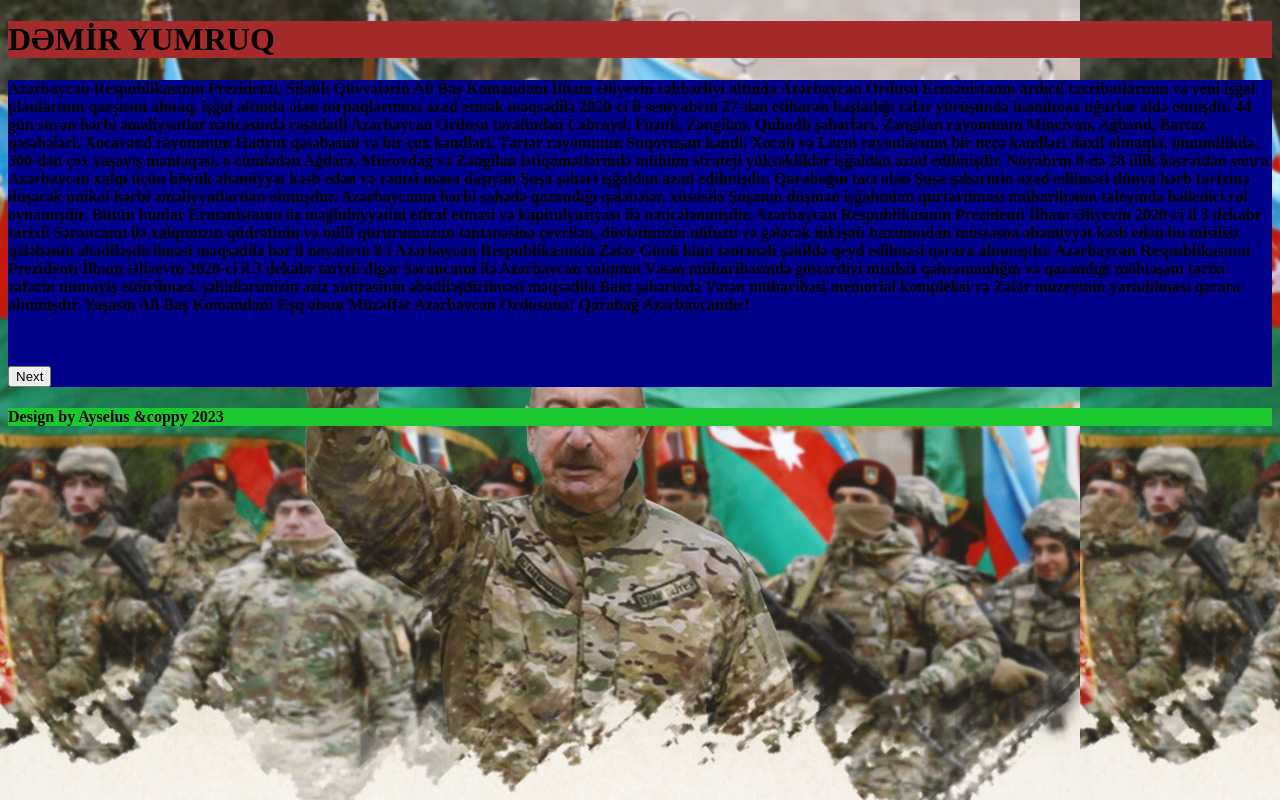
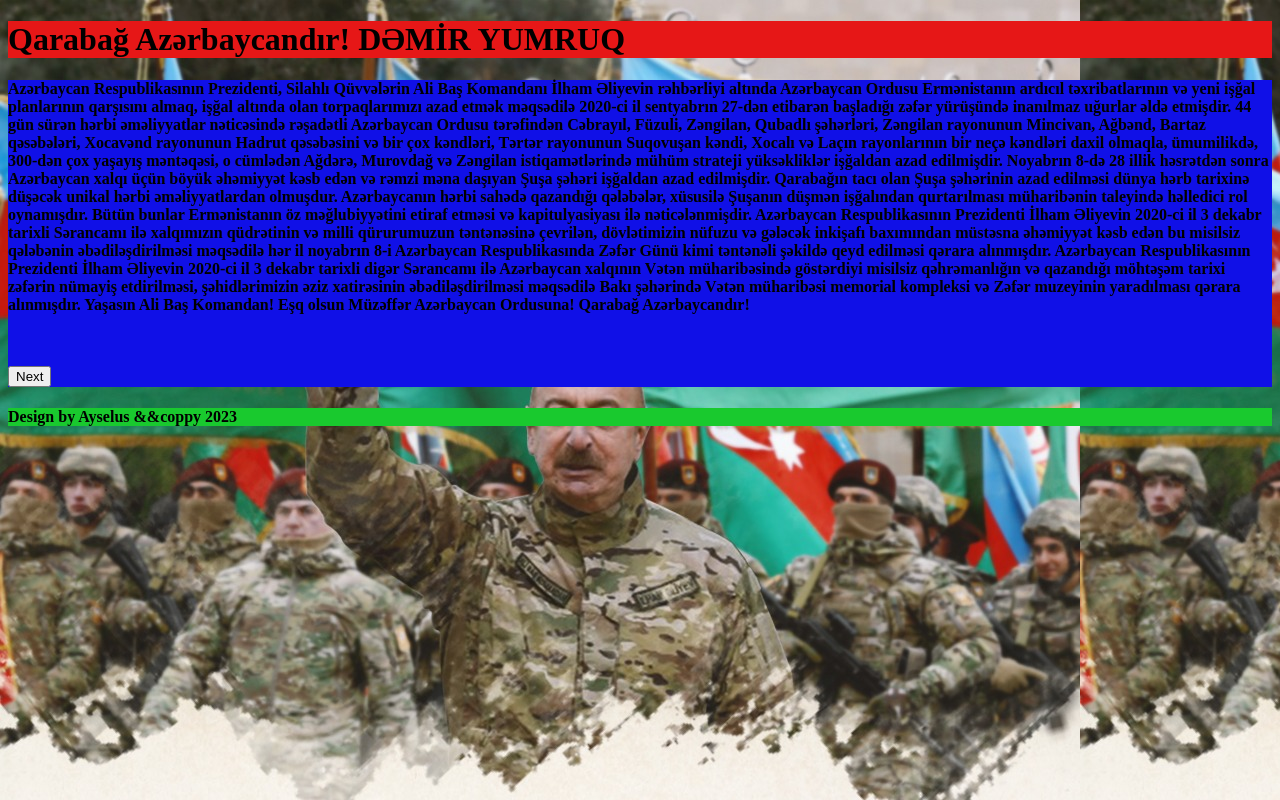
Before and after one commit to ayselus/8-noyabr, a plain HTML site: page index.html in a window 1280 px wide. Drawn offline with Linux system fonts and the light colour scheme.

Commit message:
style added

```diff
--- a/index.html
+++ b/index.html
@@ -6,8 +6,8 @@
     <title>Zəfər bayramı</title>
 </head>
 <body background="8 noyabr.jpeg">
-    <h1 style="background-color: brown;">DƏMİR YUMRUQ</h1>
-    <h4 style="background-color: darkblue;">Azərbaycan Respublikasının Prezidenti, Silahlı Qüvvələrin Ali Baş Komandanı İlham Əliyevin rəhbərliyi altında Azərbaycan Ordusu Ermənistanın ardıcıl təxribatlarının və yeni işğal planlarının qarşısını almaq, işğal altında olan torpaqlarımızı azad etmək məqsədilə 2020-ci il sentyabrın 27-dən etibarən başladığı zəfər yürüşündə inanılmaz uğurlar əldə etmişdir.
+    <h1 style="background-color: rgb(230, 23, 23);">Qarabağ Azərbaycandır! DƏMİR YUMRUQ </h1>
+    <h4 style="background-color: rgb(16, 16, 231);">Azərbaycan Respublikasının Prezidenti, Silahlı Qüvvələrin Ali Baş Komandanı İlham Əliyevin rəhbərliyi altında Azərbaycan Ordusu Ermənistanın ardıcıl təxribatlarının və yeni işğal planlarının qarşısını almaq, işğal altında olan torpaqlarımızı azad etmək məqsədilə 2020-ci il sentyabrın 27-dən etibarən başladığı zəfər yürüşündə inanılmaz uğurlar əldə etmişdir.
 
         44 gün sürən hərbi əməliyyatlar nəticəsində rəşadətli Azərbaycan Ordusu tərəfindən Cəbrayıl, Füzuli, Zəngilan, Qubadlı şəhərləri, Zəngilan rayonunun Mincivan, Ağbənd, Bartaz qəsəbələri, Xocavənd rayonunun Hadrut qəsəbəsini və bir çox kəndləri, Tərtər rayonunun Suqovuşan kəndi, Xocalı və Laçın rayonlarının bir neçə kəndləri daxil olmaqla, ümumilikdə, 300-dən çox yaşayış məntəqəsi, o cümlədən Ağdərə, Murovdağ və Zəngilan istiqamətlərində mühüm strateji yüksəkliklər işğaldan azad edilmişdir.
 
@@ -26,9 +26,10 @@
         Qarabağ Azərbaycandır!</p><br><br>
 
         <a href="index2.html">
+
             <button>Next</button>
         </a>
 
-        <h4 style="background-color: rgb(25, 201, 46);">Design by Ayselus &coppy 2023</p>
+        <h4 style="background-color: rgb(25, 201, 46);">Design by Ayselus &&coppy 2023</p>
 </body>
 </html>
```
